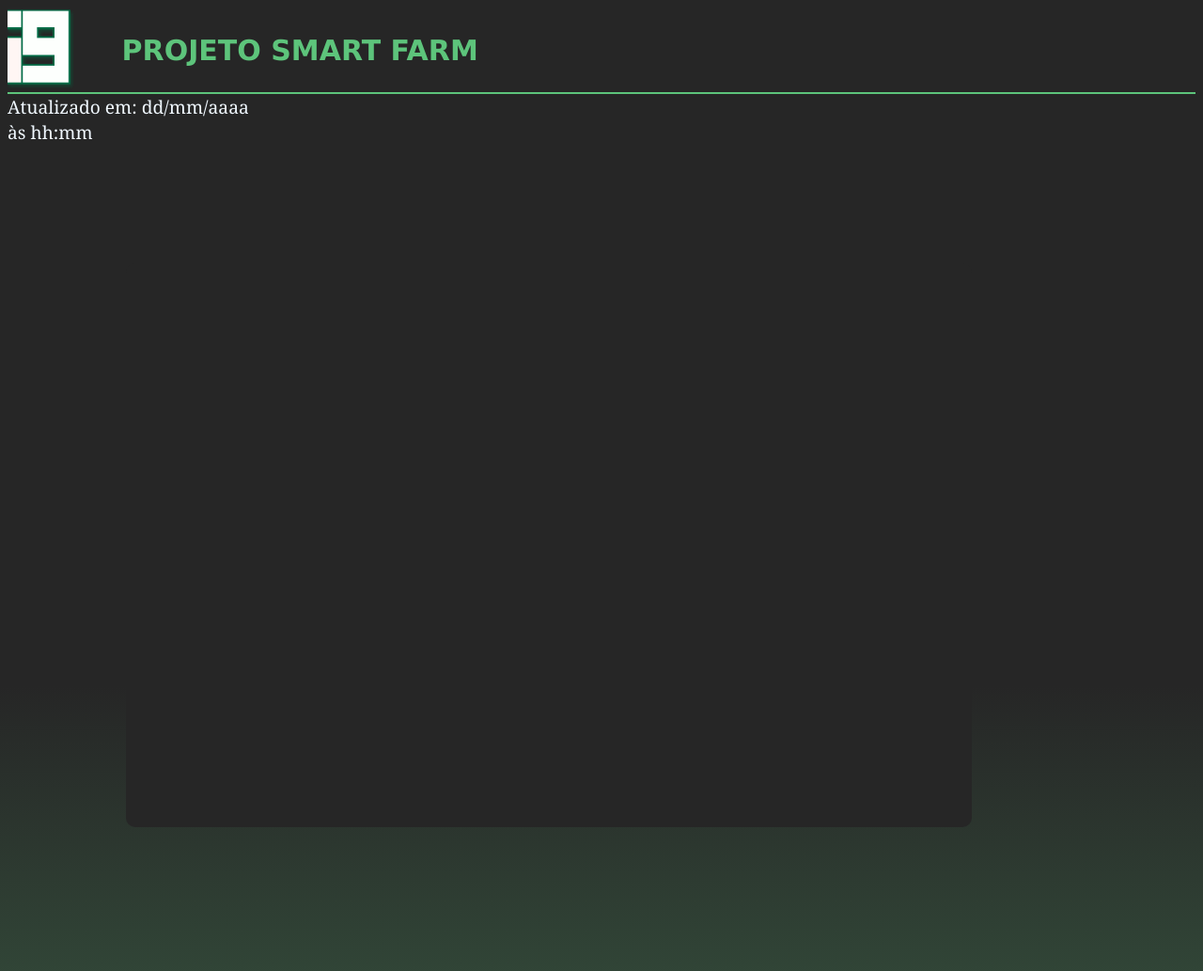
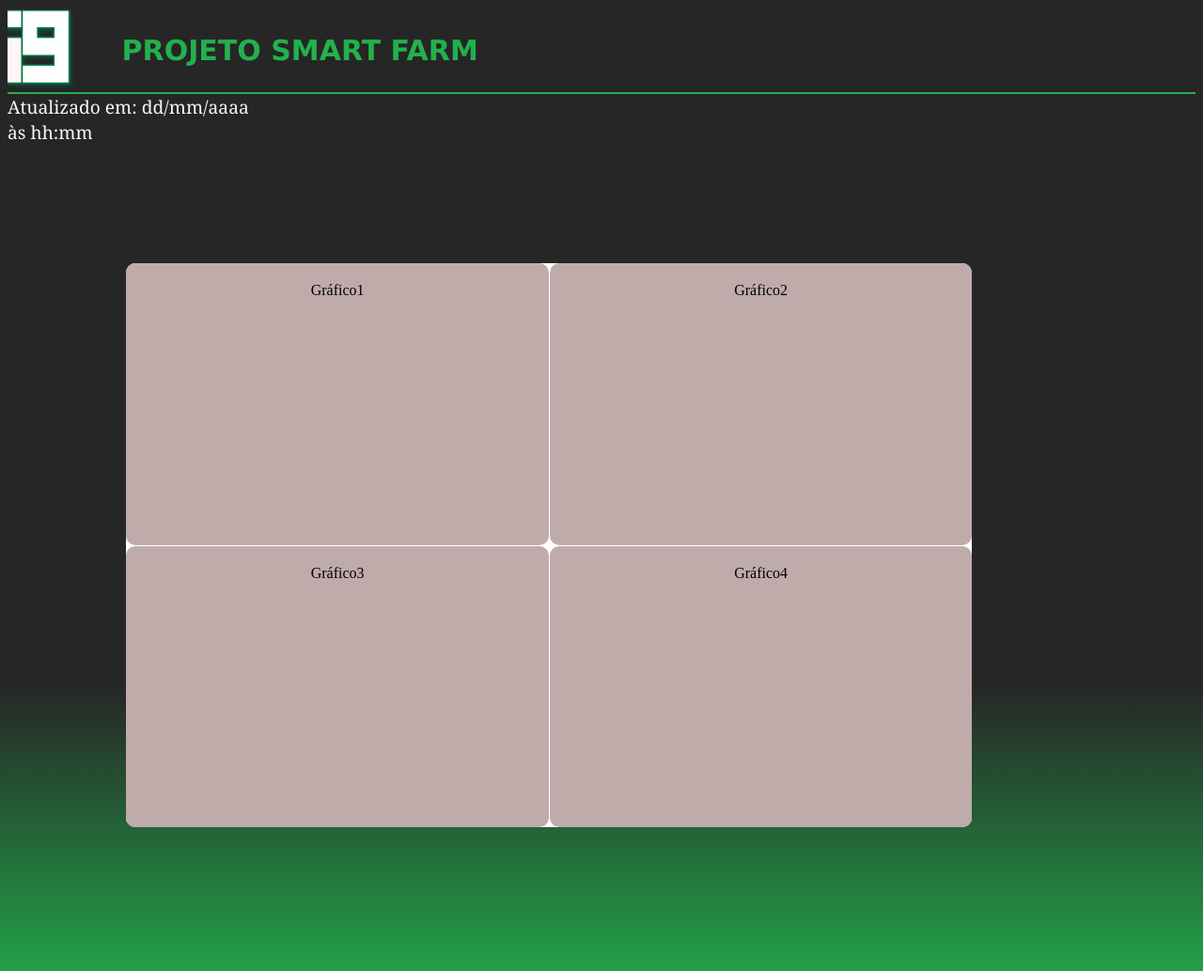
Before and after one commit to EduardoKuwahara/Teste, a plain HTML site: page index.html in a window 1280 px wide. Shown: the whole page at 94% size. Drawn offline with Linux system fonts and the light colour scheme.

Commit message:
atualizações e testes

```diff
--- a/index.html
+++ b/index.html
@@ -10,7 +10,7 @@
 </head>
 <body class="corpo">
         <div class="cabecalho">
-            <img src="./image.png" height="90px" alt="logo da equipe I9">
+            <img src="image.png" height="90px" alt="logo da equipe I9">
             <h1 class="titulo">PROJETO SMART FARM</h1> <!--O código da cor verde é #5DC47B-->
         </div>
         <div class="linha"></div>
@@ -20,6 +20,10 @@
             às hh:mm <!--Isto também será feito para26 que se torna um dado interativo, que irá mudar de acordo com a entrada de informações-->
         </div>
         <div class="retangulo-grafico">
+            <div class="moldura">Gráfico1</div>
+            <div class="moldura">Gráfico2</div>
+            <div class="moldura">Gráfico3</div>
+            <div class="moldura">Gráfico4</div>
             <!--essa div sera utilizada para criar o retangulo preto que fica ao fundo do grafico, você irá altera-lo e fazer sua aparência pelo CSS3, a div é apenas para criar uma box onde ele possa ser mexido
 
             Sua cor é #262626; e o seu tamanho como está no wireframe é width 1118px e height 567px-->
--- a/styles.css
+++ b/styles.css
@@ -6,7 +6,7 @@
 }
 
 .titulo {
-    color: #5DC47B;
+    color: #22b14c;
     font-size: 30px;
     margin-left: 4%;
     font-family:Verdana, Geneva, Tahoma, sans-serif;
@@ -23,13 +23,12 @@
 .atualização {
     color: aliceblue;
     font-size: larger;
-    font-family:Georgia, 'Times New Roman', Times, serif
-
+    font-family:Georgia, 'Times New Roman', Times, serif;
 }
 
 .corpo {
     background-color: #262626;
-    background-image: linear-gradient(to bottom, #262626 70% , rgba(93,196,123,0.2) );
+    background-image: linear-gradient(to bottom, #262626 70% , rgba(34,177,76,0.9) );
 }
 
 .retangulo-grafico {
@@ -37,12 +36,22 @@
     height: 600px;
     margin-top: 10%;
     margin-left: 10%;
-    background-color: #262626;
+    background-color: white;
     border-radius: 10px ;
+    display: grid;
+    grid-template-columns: repeat(2, 1fr);
+    grid-template-rows: repeat(2, 1fr);
+    gap: 1px;
+}
+
+.linha{
+     border-bottom: 2px solid #22b14c;
 
 }
 
-.linha{
-     border-bottom: 2px solid #5DC47B;
-
+.moldura {
+    background-color:  #c0abab;
+    padding: 20px;
+    text-align: center;
+    border-radius: 10px;
 }
```
